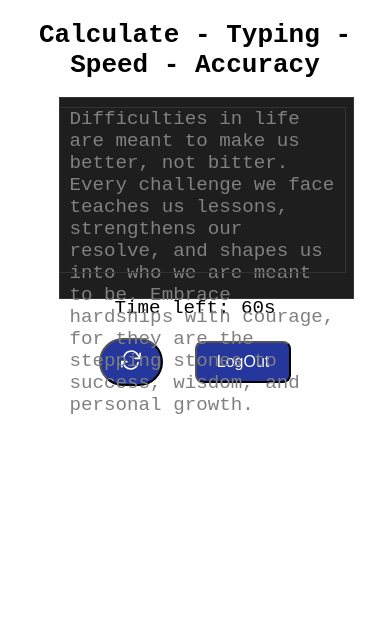
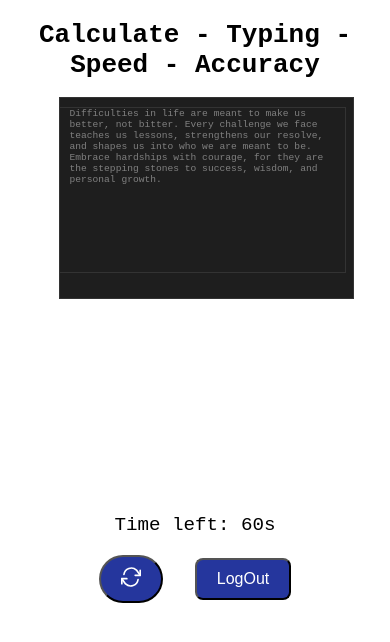
Before and after one commit to Mrinal199/frontend-monkeytype, a React (Create React App) app: page / in a window 390 px wide. Shown: the top 642 px of the page. Built offline with nearby package versions, Linux system fonts and the light colour scheme; sample sign-in values are in the browser's storage.

Commit message:
set buttonas

```diff
--- /dev/null
+++ b/src/Components/TypingTest.css
@@ -0,0 +1,8 @@
+.typing-area {
+    font-size: 1.2rem;
+}
+@media screen and (max-width: 768px) {
+    .typing-area {
+        font-size: 0.6rem;
+    }
+}
--- a/src/Components/TypingTest.js
+++ b/src/Components/TypingTest.js
@@ -1,6 +1,7 @@
 import React, { useState, useEffect, useRef } from "react";
 import { useNavigate } from "react-router-dom";
 import { saveSession } from "./apis";
+import "./TypingTest.css";
 
 const TypingTest = ({ token }) => {
   const quotesList = [
@@ -132,7 +133,7 @@ const TypingTest = ({ token }) => {
             position: "absolute",
             width: "100%",
             height: "100%",
-            fontSize: "1.2rem",
+
             color: "gray",
             whiteSpace: "pre-wrap",
             pointerEvents: "none", // Prevent clicks
@@ -140,6 +141,7 @@ const TypingTest = ({ token }) => {
             background: "#1e1e1e",
             border: "1px solid #333",
           }}
+          className="typing-area"
         ></div>
 
         {/* Transparent textarea to capture user input */}
@@ -168,7 +170,7 @@ const TypingTest = ({ token }) => {
         />
       </div>
 
-      <p style={{ fontSize: "1.2rem", marginTop: "5%" }}>Time left: {time}s</p>
+      <p style={{ fontSize: "1.2rem", marginTop: "28vh" }}>Time left: {time}s</p>
       {/* <button
         onClick={handleSubmit}
         disabled={time > 0}
```
